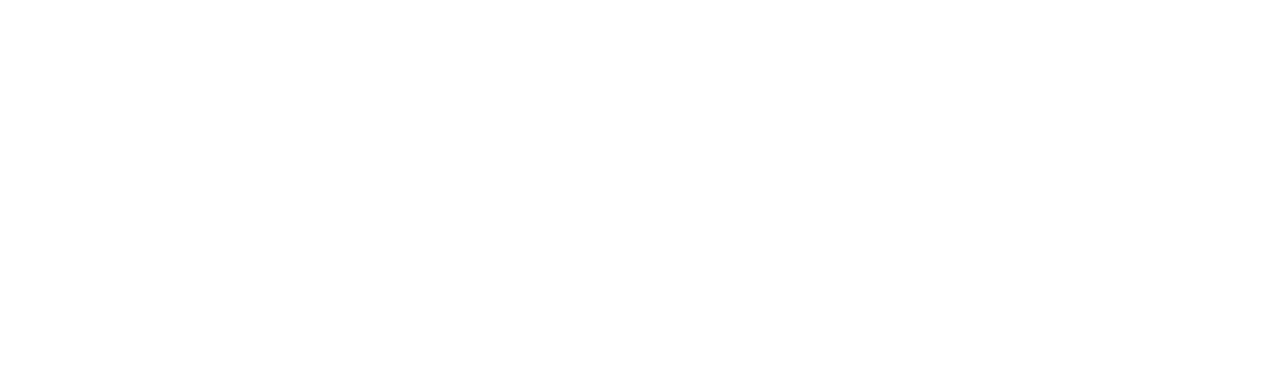
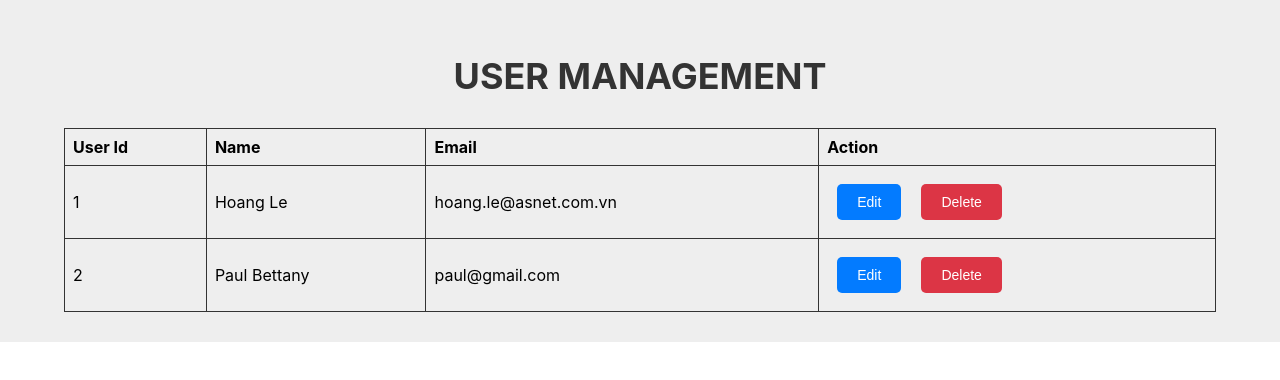
Before and after one commit to hoangle-agilityio/react-training, a React (Vite) app in the folder practice-two/: page / in a window 1280 px wide. Shown: the top 380 px of the page. Built offline with nearby package versions, Linux system fonts and the light colour scheme; data requests are answered from the project's data file.

Commit message:
feat: implement showing user list section

```diff
--- a/practice-two/db.json
+++ b/practice-two/db.json
@@ -4,6 +4,11 @@
       "id": 1,
       "name": "Hoang Le",
       "email": "hoang.le@asnet.com.vn"
+    },
+    {
+      "id": 2,
+      "name": "Paul Bettany",
+      "email": "paul@gmail.com"
     }
   ]
 }
--- /dev/null
+++ b/practice-two/src/App.css
@@ -0,0 +1,12 @@
+.app {
+  background-color: #eeeeee;
+  padding: 30px 0;
+}
+
+.app__heading {
+  font-size: 36px;
+  text-align: center;
+  text-transform: uppercase;
+  color: #333333;
+  margin-bottom: 30px;
+}
--- /dev/null
+++ b/practice-two/src/App.tsx
@@ -0,0 +1,15 @@
+import { useContext } from "react";
+import "./App.css";
+import UserList from "./components/UserList";
+import { UserContext } from "./contexts/UserContext";
+
+export default function App(): JSX.Element {
+  const { userList } = useContext(UserContext);
+
+  return (
+    <div className="app">
+      <h1 className="app__heading">User Management</h1>
+      <UserList resultList={userList} />
+    </div>
+  );
+}
--- /dev/null
+++ b/practice-two/src/components/Button/button.css
@@ -0,0 +1,20 @@
+.btn {
+  border: none;
+  border-radius: 5px;
+  margin: 10px;
+  cursor: pointer;
+}
+
+.button-edit {
+  background-color: #037BFF;
+  color: #FFFFFF;
+  padding: 10px 20px;
+  font-size: 14px;
+}
+
+.button-delete {
+  background-color: #DC3545;
+  color: #FFFFFF;
+  padding: 10px 20px;
+  font-size: 14px;
+}
--- /dev/null
+++ b/practice-two/src/components/Button/index.tsx
@@ -0,0 +1,18 @@
+import { memo } from "react";
+import "./button.css";
+
+interface ButtonProps {
+  buttonName: string;
+  className: string;
+  onClick?: () => void;
+}
+
+function Button({ buttonName, className, onClick }: ButtonProps): JSX.Element {
+  return (
+    <button className={`btn ${className}`} onClick={onClick}>
+      {buttonName}
+    </button>
+  );
+}
+
+export default memo(Button);
--- /dev/null
+++ b/practice-two/src/components/UserList/index.tsx
@@ -0,0 +1,55 @@
+import { memo } from "react";
+import User from "../../core/interfaces/user";
+import Button from "../Button";
+import "./user-list.css";
+
+interface UserListProps {
+  resultList: Array<User>;
+}
+
+function UserList({ resultList }: UserListProps) {
+  return (
+    <section>
+      <table className="user-list">
+        <thead>
+          <tr>
+            <th className="list-head">User Id</th>
+            <th className="list-head">Name</th>
+            <th className="list-head">Email</th>
+            <th className="list-head">Action</th>
+          </tr>
+        </thead>
+        <tbody>
+          {resultList.length === 0 ? (
+            <tr>
+              <td className="empty-item">No data found!</td>
+            </tr>
+          ) : (
+            <>
+              {resultList.map(user => (
+                <tr key={user.id}>
+                  <td className="list-item">{user.id}</td>
+                  <td className="list-item">{user.name}</td>
+                  <td className="list-item">{user.email}</td>
+                  <td className="list-item">
+                    <Button
+                      buttonName="Edit"
+                      className="button-edit"
+                    />
+
+                    <Button
+                      buttonName="Delete"
+                      className="button-delete"
+                    />
+                  </td>
+                </tr>
+              ))}
+            </>
+          )}
+        </tbody>
+      </table>
+    </section>
+  );
+}
+
+export default memo(UserList);
--- /dev/null
+++ b/practice-two/src/components/UserList/user-list.css
@@ -0,0 +1,17 @@
+.user-list {
+  border-collapse: collapse;
+  width: 90%;
+  margin: 0 auto;
+}
+
+.list-head,
+.list-item {
+  border: 1px solid #333333;
+  text-align: left;
+  padding: 8px;
+}
+
+.empty-item {
+  color: #FF0000;
+  font-style: italic;
+}
--- /dev/null
+++ b/practice-two/src/contexts/UserContext.tsx
@@ -0,0 +1,39 @@
+import { createContext, ReactNode, useEffect, useState } from "react";
+import User from "../core/interfaces/user";
+import { getAllUsers } from "../services";
+
+interface UserContextProps {
+  userList: User[];
+}
+
+interface UserProviderProps {
+  children: ReactNode;
+}
+
+// Create context
+export const UserContext = createContext({} as UserContextProps);
+
+export default function UserProvider({ children }: UserProviderProps): JSX.Element {
+  const [userList, setUserList] = useState<User[]>([]);
+
+  // Get all users
+  const handleGetUsers = async (): Promise<void> => {
+    try {
+      setUserList(await getAllUsers());
+    } catch (error) {
+      throw new Error(`Get data failed: ${error}`);
+    }
+  };
+
+  // Use useEffect avoid to call function repeatedly
+  useEffect(() => {
+    handleGetUsers();
+  }, []);
+
+
+  return (
+    <UserContext.Provider value={{ userList }}>
+      {children}
+    </UserContext.Provider>
+  );
+}
--- /dev/null
+++ b/practice-two/src/core/constants/api-url.tsx
@@ -0,0 +1 @@
+export const API_BASE_URL: string = "http://localhost:3000";
--- /dev/null
+++ b/practice-two/src/core/interfaces/user.tsx
@@ -0,0 +1,5 @@
+export default interface User {
+  id: number;
+  name: string;
+  email: string;
+}
--- a/practice-two/src/main.tsx
+++ b/practice-two/src/main.tsx
@@ -1,9 +1,14 @@
-import React from 'react'
-import ReactDOM from 'react-dom'
-import './index.css'
+import React from "react";
+import ReactDOM from "react-dom";
+import App from "./App";
+import UserProvider from "./contexts/UserContext";
+import "./index.css";
 
 ReactDOM.render(
   <React.StrictMode>
+    <UserProvider>
+      <App />
+    </UserProvider>
   </React.StrictMode>,
   document.getElementById('root')
 )
--- /dev/null
+++ b/practice-two/src/services/index.tsx
@@ -0,0 +1,8 @@
+import { API_BASE_URL } from "../core/constants/api-url";
+import User from "../core/interfaces/user";
+
+export async function getAllUsers(): Promise<User[]> {
+  const response: Response = await fetch(`${API_BASE_URL}/users`);
+
+  return response.json();
+}
```
